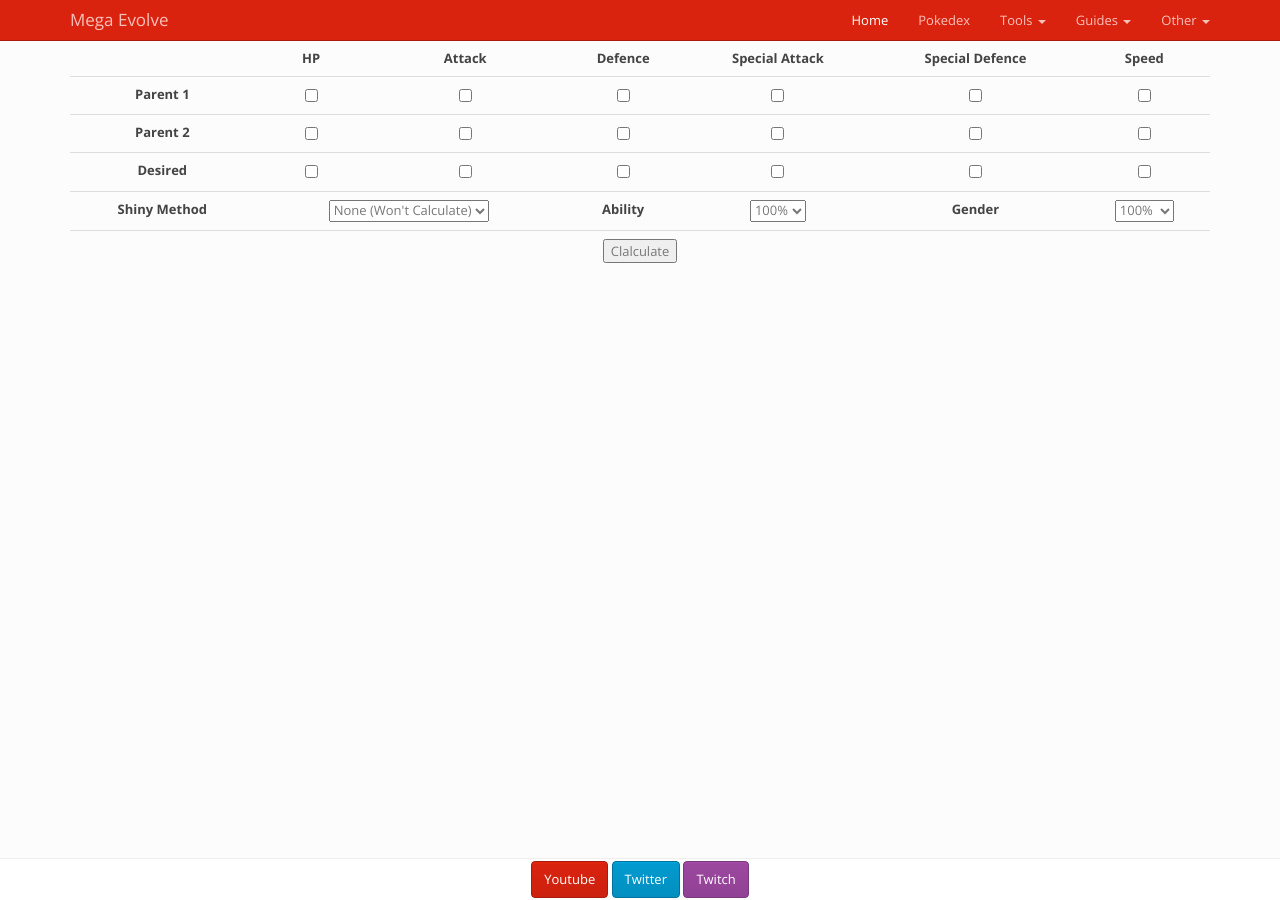
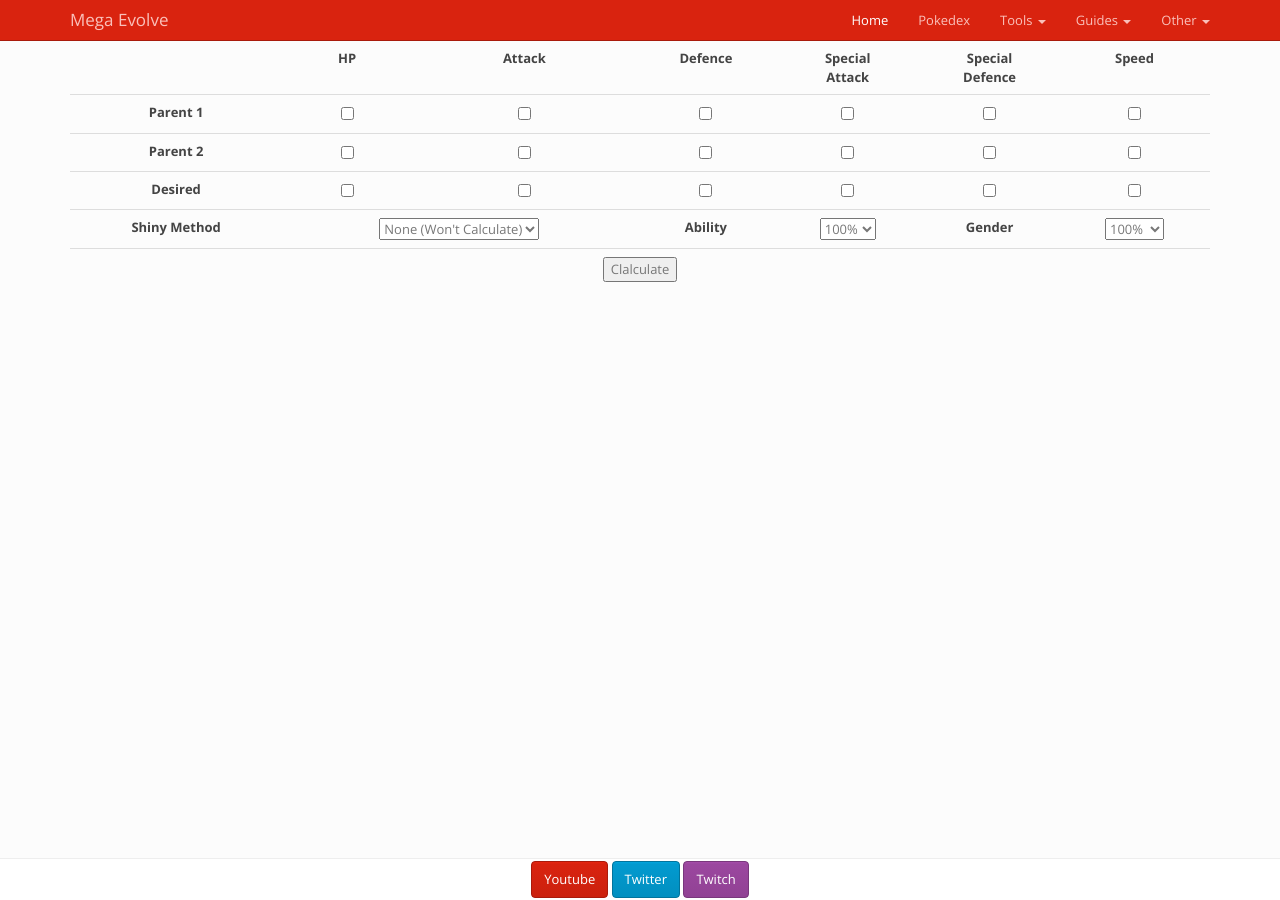
Before and after one commit to Narwrynn/Mega-Evolve, a Jekyll site: the page built from eggcalc.html, in a window 1280 px wide. Built offline with Jekyll 4.4.1, drawn with Linux system fonts in a browser that asks for light colours; nearby versions of some CDN libraries.

Commit message:
Mr Hyde was here …

```diff
--- a/eggcalc.html
+++ b/eggcalc.html
@@ -10,8 +10,8 @@ layout : default
 		<th>HP</th>
 		<th>Attack</th>
 		<th>Defence</th>
-		<th>Special Attack</th>
-		<th>Special Defence</th>
+		<th>Special<br />Attack</th>
+		<th>Special<br />Defence</th>
 		<th>Speed</th>
 	</tr>
 	<tr>
```
Also changed, not shown: _posts/pokemon/bulbasuar.md (added, +3 -0 lines), _layouts/pokemon.html (added).
